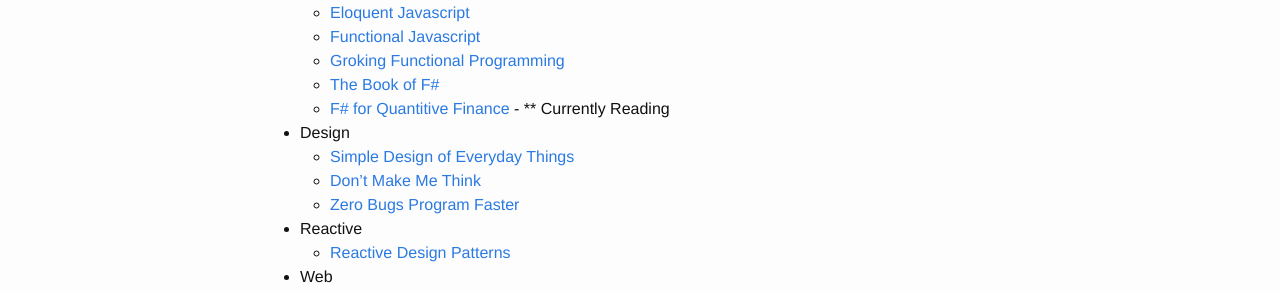
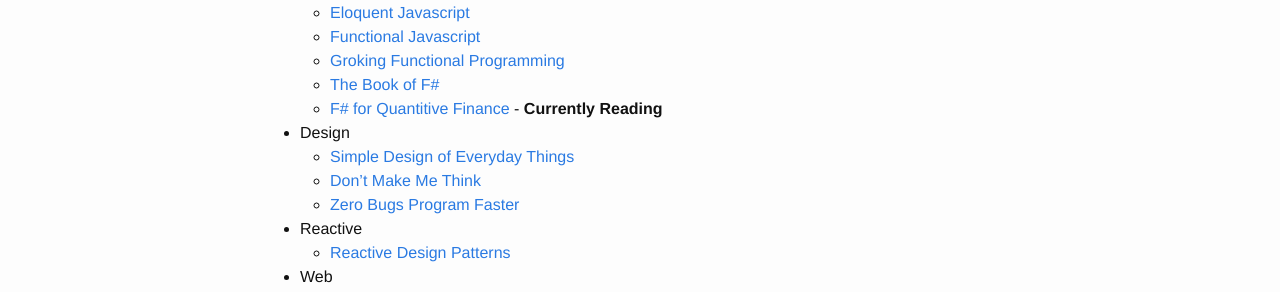
Before and after one commit to karlobrien/karlobrien.github.com, a Jekyll site: the page built from _posts/2016-01-03-Reading-List.markdown, in a window 1280 px wide. Shown: the part 598-890 px from the top of the page. Built offline with Jekyll 4.4.1, drawn with Linux system fonts in a browser that asks for light colours.

Commit message:
another fix

```diff
--- a/_posts/2016-01-03-Reading-List.markdown
+++ b/_posts/2016-01-03-Reading-List.markdown
@@ -25,7 +25,7 @@
   * [Functional Javascript](http://shop.oreilly.com/product/0636920028857.do)
   * [Groking Functional Programming](https://www.manning.com/books/grokking-functional-programming)
   * [The Book of F#](https://www.nostarch.com/fsharp)
-  * [F# for Quantitive Finance](https://www.packtpub.com/big-data-and-business-intelligence/f-quantitative-finance) - ** Currently Reading
+  * [F# for Quantitive Finance](https://www.packtpub.com/big-data-and-business-intelligence/f-quantitative-finance) - **Currently Reading**
 * Design
   * [Simple Design of Everyday Things](http://www.amazon.com/The-Design-Everyday-Things-Expanded/dp/0465050654/ref=pd_bxgy_14_img_2?ie=UTF8&refRID=1ECAXZ0S2S197DWZ0SN6)
   * [Don't Make Me Think](http://www.amazon.com/Dont-Make-Think-Revisited-Usability/dp/0321965515/ref=pd_bxgy_14_img_2?ie=UTF8&refRID=1DP3CMW52R9QBRF02TKH)
```
